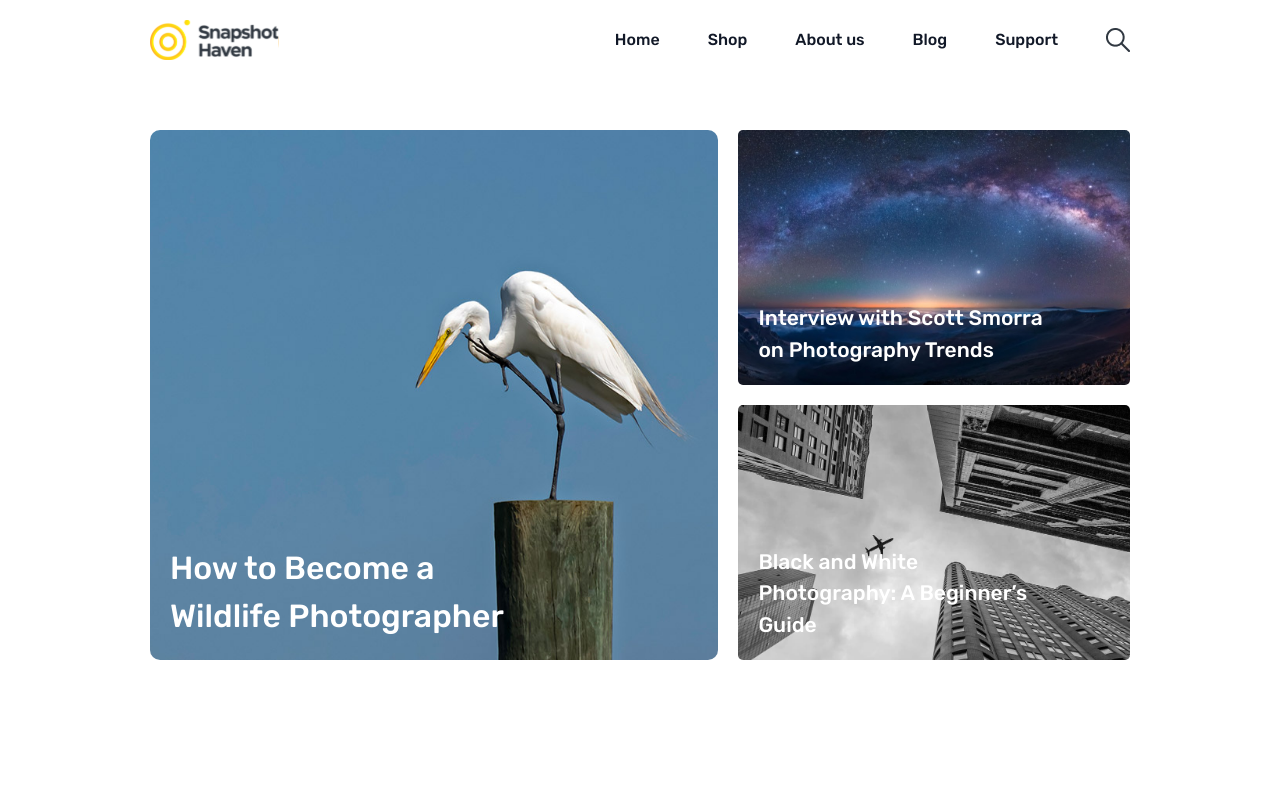
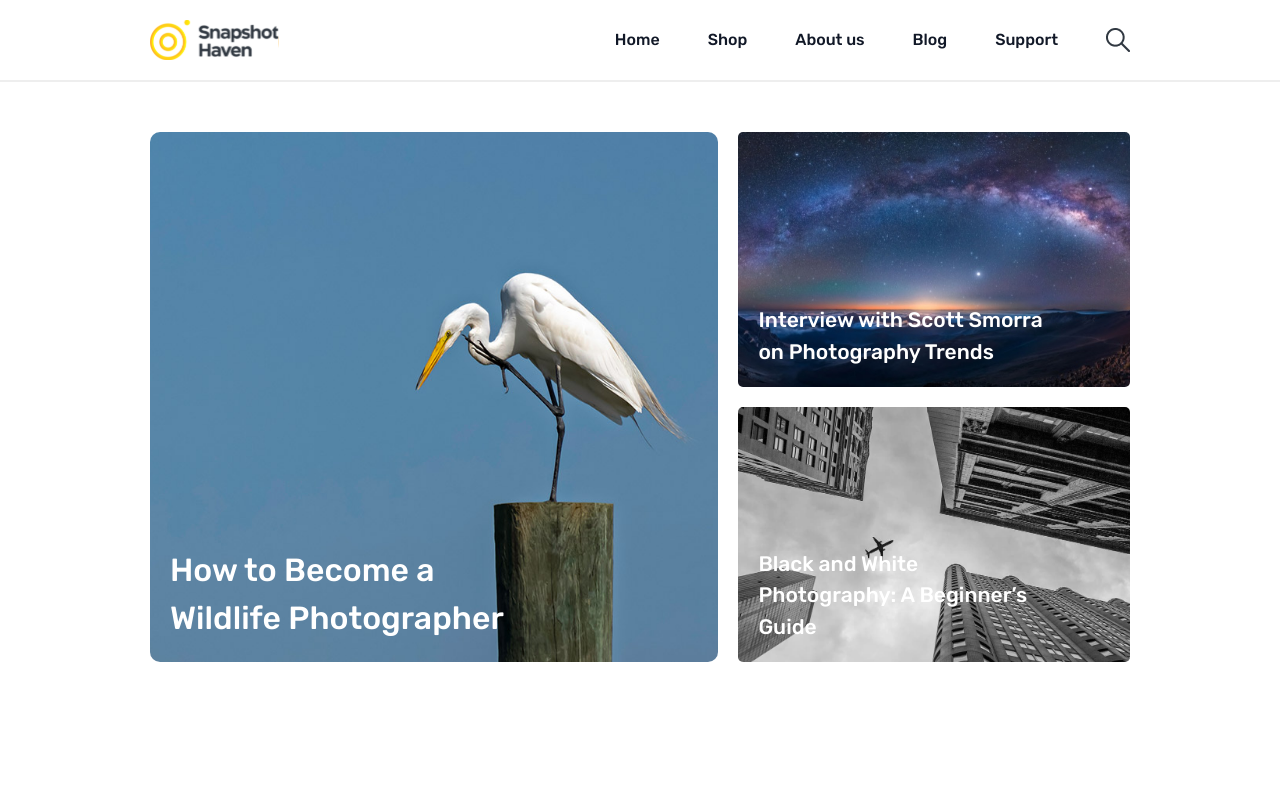
Before and after one commit to ExoCodeTeam/SnapshootHaven, a React (Vite) app in the folder frontend/: page /blog in a window 1280 px wide. Shown: the top 789 px of the page. Built offline with nearby package versions, Linux system fonts and the light colour scheme.

Commit message:
Update Navbar.jsx
Modificate Navbar

```diff
--- a/frontend/src/Components/Navbar.jsx
+++ b/frontend/src/Components/Navbar.jsx
@@ -10,10 +10,10 @@ function Navbar() {
     { name: "Support", href: "#" },
   ];
   return (
-    <header className=" inset-x-0 top-0 z-50 ">
+         <header className=" inset-x-0 top-0 z-50 border-b border-b-2 border-b-[#eee] border-b-solid">
                 <nav
                     aria-label="Global"
-        className="flex w-full items-center justify-between  px-[150px] py-[20px]"
+                    className="flex w-full items-center justify-between  px-[150px] py-[20px] "
                 >
                     <div className="flex lg:flex-1">
                         <a href="#" className="-m-1.5 p-1.5">
@@ -36,6 +36,7 @@ function Navbar() {
                     </div>
                 </nav>
             </header>
+
   );
 }
 
```
Lines whose indentation alone changed are shown as unchanged.
